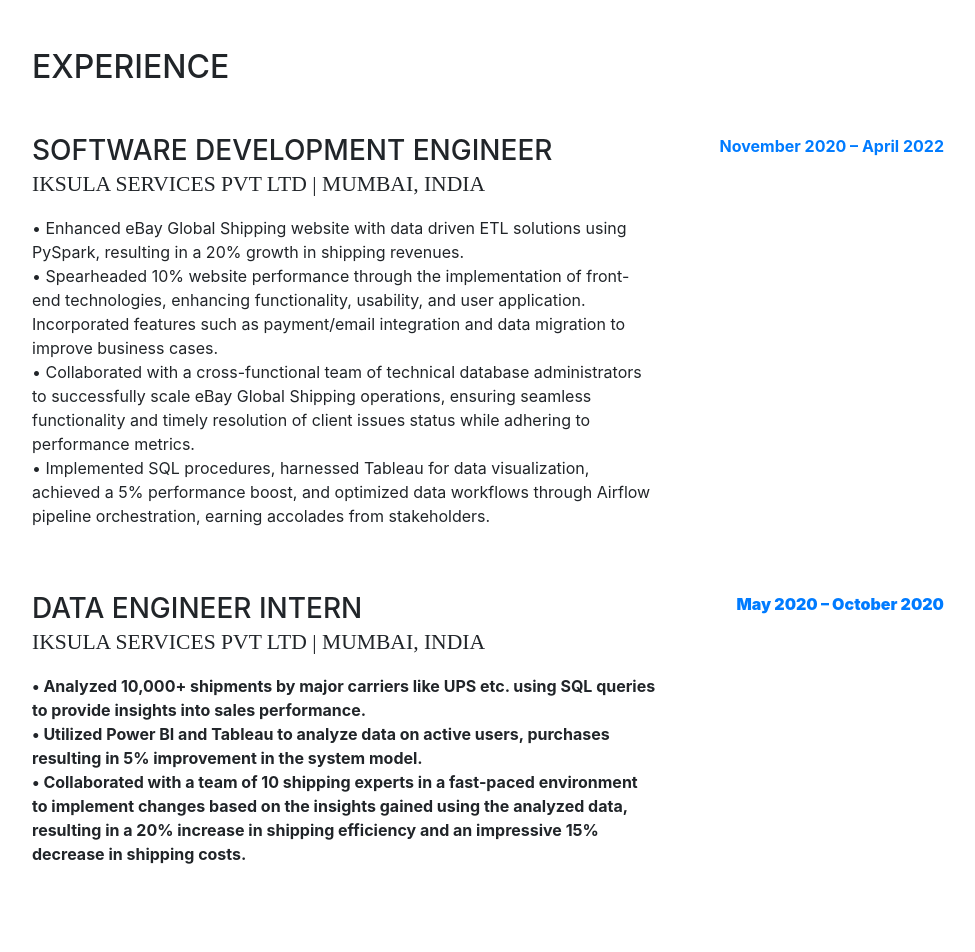
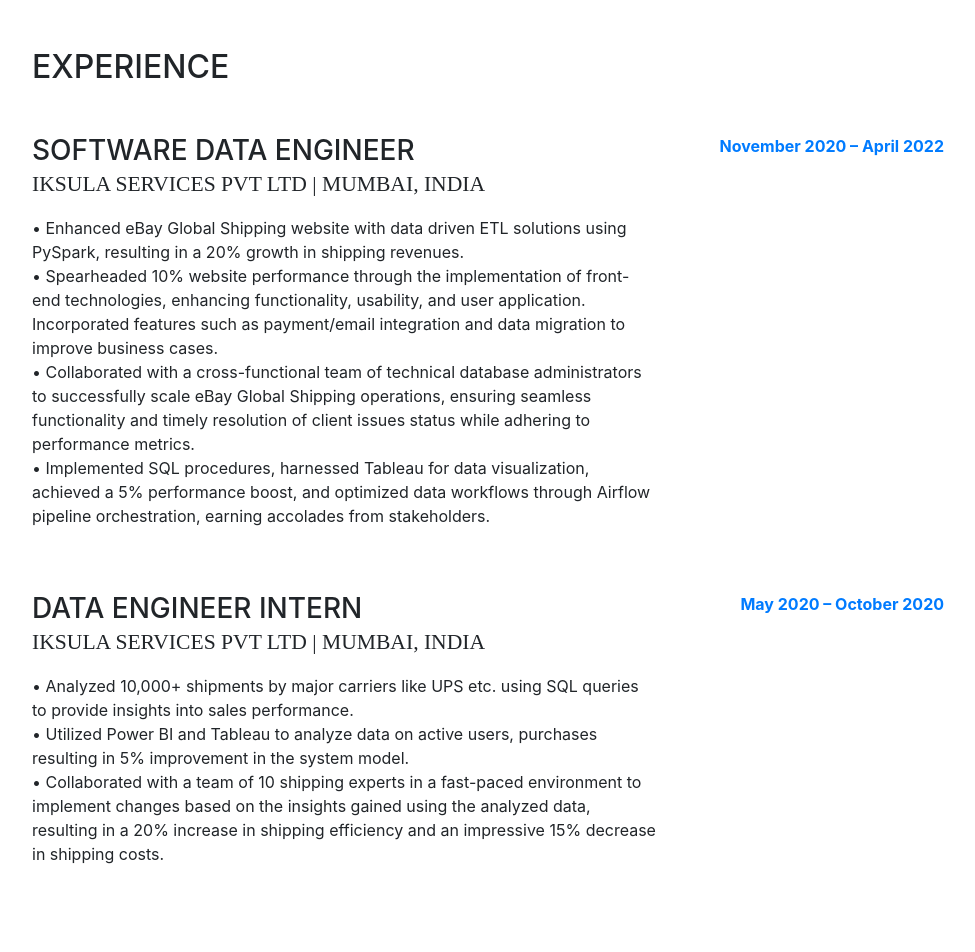
Before and after one commit to Poornachandra77/poornachandrakongaraportfolio, a website with bundled scripts: page index.html in a window 1280 px wide. Shown: the part 800-1752 px from the top of the page, without its empty margins (288-1263 px from the left). Built offline with nearby package versions, Linux system fonts and the light colour scheme; a web font is replaced by a local one.

Commit message:
Update index.html

```diff
--- a/index.html
+++ b/index.html
@@ -137,7 +137,7 @@
 
           <div class="resume-item d-flex flex-column flex-md-row mb-5">
             <div class="resume-content mr-auto">
-              <h3 class="mb-0">Software Development Engineer</h3>
+              <h3 class="mb-0">Software Data Engineer</h3>
               <div class="subheading mb-3">Iksula Services Pvt Ltd | Mumbai, India</div>
               <p>•	Enhanced eBay Global Shipping website with data driven ETL solutions using PySpark, resulting in a 20% growth in shipping revenues. <br>
                  •	Spearheaded 10% website performance through the implementation of front-end technologies, enhancing functionality, usability, and user application. Incorporated features such as payment/email integration and data migration to improve business cases.<br>
@@ -146,7 +146,7 @@
               </p>
             </div>
             <div class="resume-date text-md-right">
-              <span class="text-primary"><b>November 2020 – April 2022</span>
+              <span class="text-primary"><b>November 2020 – April 2022</b></span>
             </div>
           </div>
 
```
